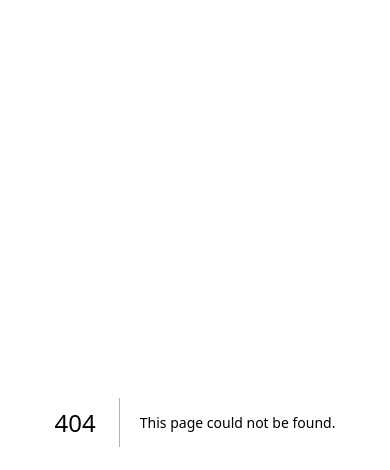
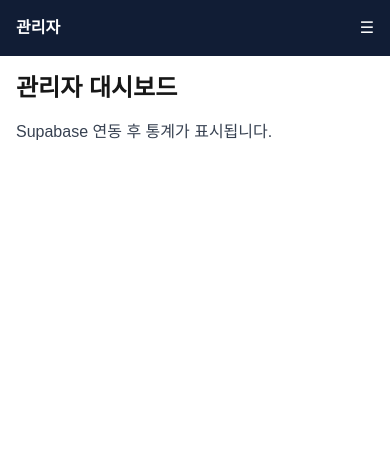
Before and after one commit to thdtmdghks/potato, a Next.js app: page /admin in a window 390 px wide. Before the commit this address had no page. Shown: the top 470 px of the page. Built offline with nearby package versions, Linux system fonts and the light colour scheme.

Commit message:
feat: 관리자 페이지 레이아웃
- 모바일 우선 사이드바 (토글 방식)
- md 이상에서 사이드바 고정

```diff
--- /dev/null
+++ b/src/app/admin/layout.tsx
@@ -0,0 +1,46 @@
+"use client";
+
+import Link from "next/link";
+import { useState } from "react";
+
+const adminNav = [
+  { href: "/admin", label: "대시보드" },
+  { href: "/admin/projects", label: "포트폴리오 관리" },
+  { href: "/admin/products", label: "제품 관리" },
+  { href: "/admin/inquiries", label: "문의 관리" },
+];
+
+export default function AdminLayout({ children }: { children: React.ReactNode }) {
+  const [open, setOpen] = useState(false);
+
+  return (
+    <div className="min-h-screen md:flex">
+      {/* 모바일: 상단 바 */}
+      <div className="flex items-center justify-between bg-navy-dark p-4 text-white md:hidden">
+        <h2 className="font-bold">관리자</h2>
+        <button onClick={() => setOpen(!open)} aria-label="메뉴">
+          {open ? "✕" : "☰"}
+        </button>
+      </div>
+
+      {/* 사이드바: 모바일은 토글, 데스크톱은 항상 표시 */}
+      <aside
+        className={`bg-navy-dark p-4 text-white ${open ? "block" : "hidden"} space-y-2 md:block md:w-56`}
+      >
+        <h2 className="mb-6 hidden text-lg font-bold md:block">관리자</h2>
+        {adminNav.map((item) => (
+          <Link
+            key={item.href}
+            href={item.href}
+            onClick={() => setOpen(false)}
+            className="block rounded px-3 py-2 transition-colors hover:bg-navy-light"
+          >
+            {item.label}
+          </Link>
+        ))}
+      </aside>
+
+      <main className="flex-1 p-4 md:p-8">{children}</main>
+    </div>
+  );
+}
--- /dev/null
+++ b/src/app/admin/page.tsx
@@ -0,0 +1,8 @@
+export default function AdminDashboard() {
+  return (
+    <div>
+      <h1 className="text-2xl font-bold">관리자 대시보드</h1>
+      <p className="mt-4 text-gray-dark">Supabase 연동 후 통계가 표시됩니다.</p>
+    </div>
+  );
+}
```
